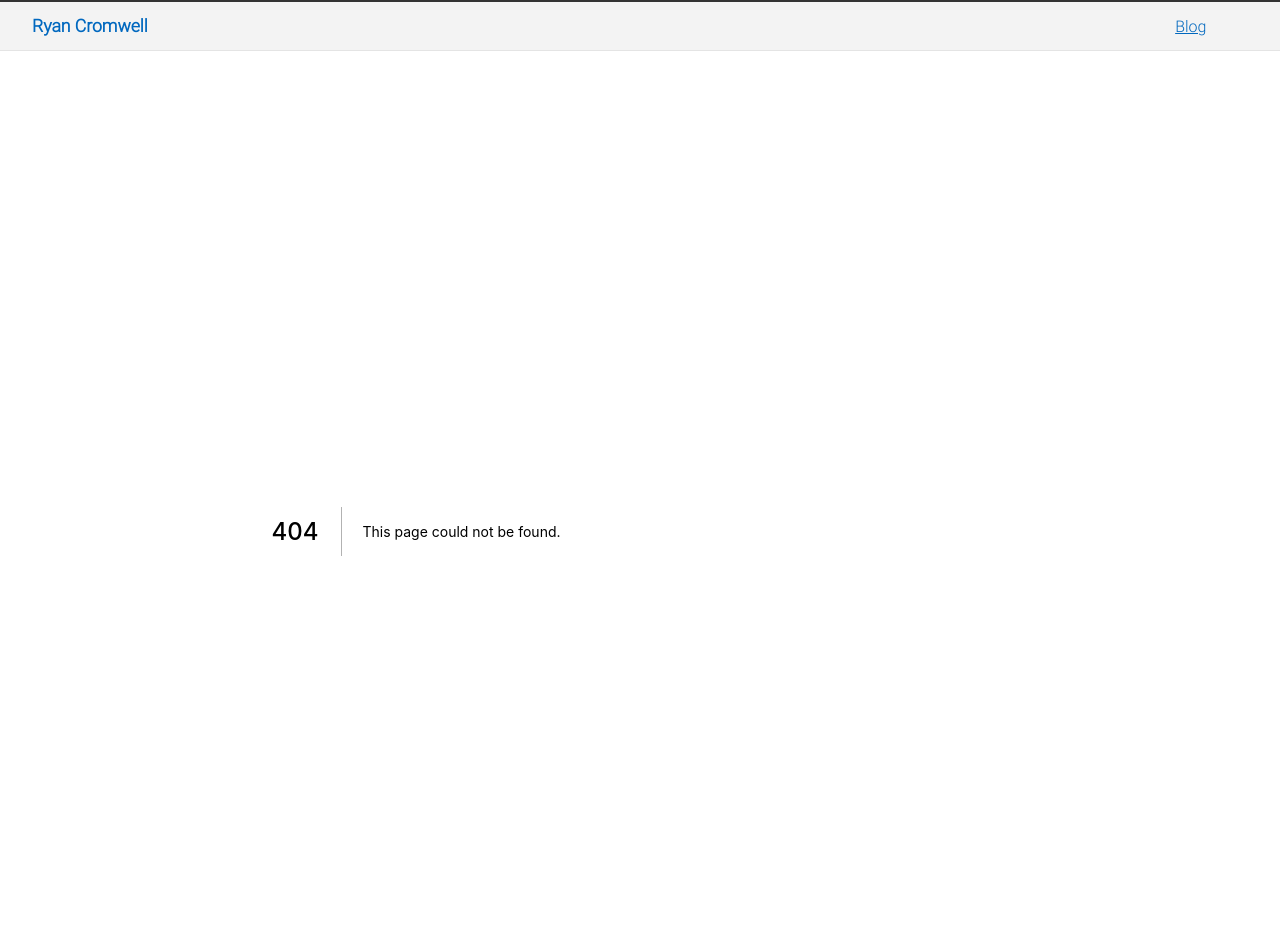
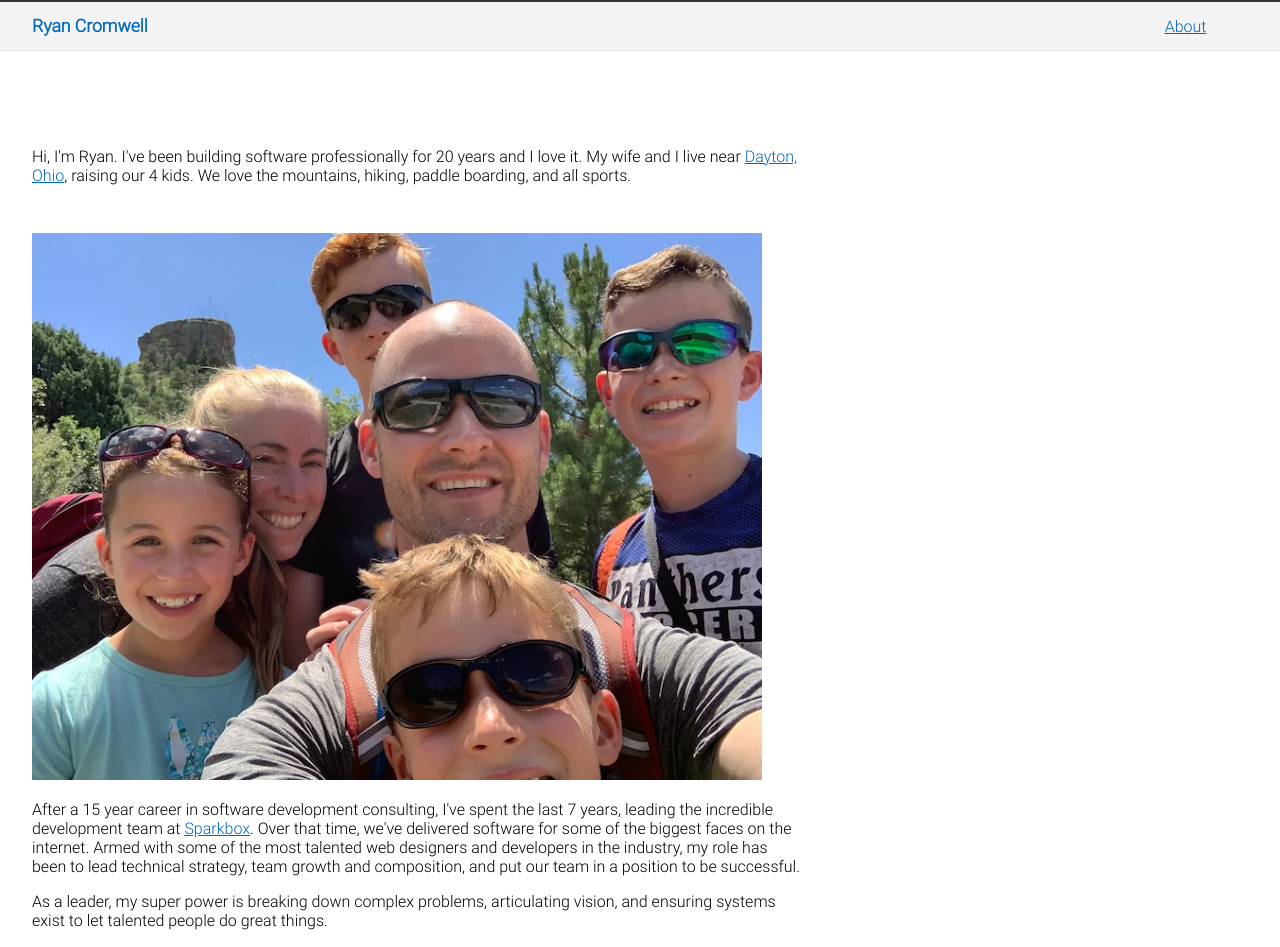
Before and after one commit to cromwellryan/cromwellhaus-com, a Next.js app: page /about in a window 1280 px wide. Before the commit this address had no page. Shown: the top 947 px of the page. Built offline with nearby package versions, Linux system fonts and the light colour scheme.

Commit message:
feat: We have an about page 🎉

```diff
--- a/pages/_app.js
+++ b/pages/_app.js
@@ -11,7 +11,7 @@ function MyApp({ Component, pageProps }) {
             Ryan Cromwell
           </a>
           <nav className="header__nav">
-            <a className="nav__link" href="/blog">Blog</a>
+            <a className="nav__link" href="/about">About</a>
           </nav>
         </div>
       </header>
--- /dev/null
+++ b/pages/about.js
@@ -0,0 +1,21 @@
+import styles from '../styles/About.module.css';
+
+
+export default function About() {
+  return (
+    <main>
+      <p>Hi, I'm Ryan. I've been building software professionally for 20 years and I love it. My wife and I live near <a href="https://goo.gl/maps/S1iQt7eKnPqfNFmc8">Dayton, Ohio</a>, raising our 4 kids. We love the mountains, hiking, paddle boarding, and all sports.</p>
+
+      <img
+        className={styles["theFam--img"]}
+        src="/images/the-fam.webp"
+        alt="Me, my wife, and our 4 kids in a close-up selfie while hiking" />
+
+      <p>After a 15 year career in software development consulting, I've spent the last 7 years, leading the incredible development team at <a href="https://sparkbox.com">Sparkbox</a>. Over that time, we've delivered software for some of the biggest faces on the internet. Armed with some of the most talented web designers and developers in the industry, my role has been to lead technical strategy, team growth and composition, and put our team in a position to be successful.</p>
+
+      <p>As a leader, my super power is breaking down complex problems, articulating vision, and ensuring systems exist to let talented people do great things.</p>
+
+      <p>As a developer, my mission has always been to help teams build momentum through collaboration and solid engineering practices. The book <a href="https://www.amazon.com/Accelerate-Software-Performing-Technology-Organizations/dp/1942788339">Accelerate</a> resonates with my experiences creating build and delivery pipelines, testable code, and flexible architectures. I also have seen, first hand, the incredible impact that humility, empathy, and open mindedness can have when prevalent in a team.</p>
+    </main>
+  );
+}
--- /dev/null
+++ b/styles/About.module.css
@@ -0,0 +1,6 @@
+.theFam--img {
+  width: 95%;
+  max-width: 100%;
+  height: auto;
+  margin-top: 2em;
+}
```
Also changed, not shown: pages/index.js (+0 -7 lines), public/images/the-fam.webp (added), public/images/the-fam_original.webp (added).
